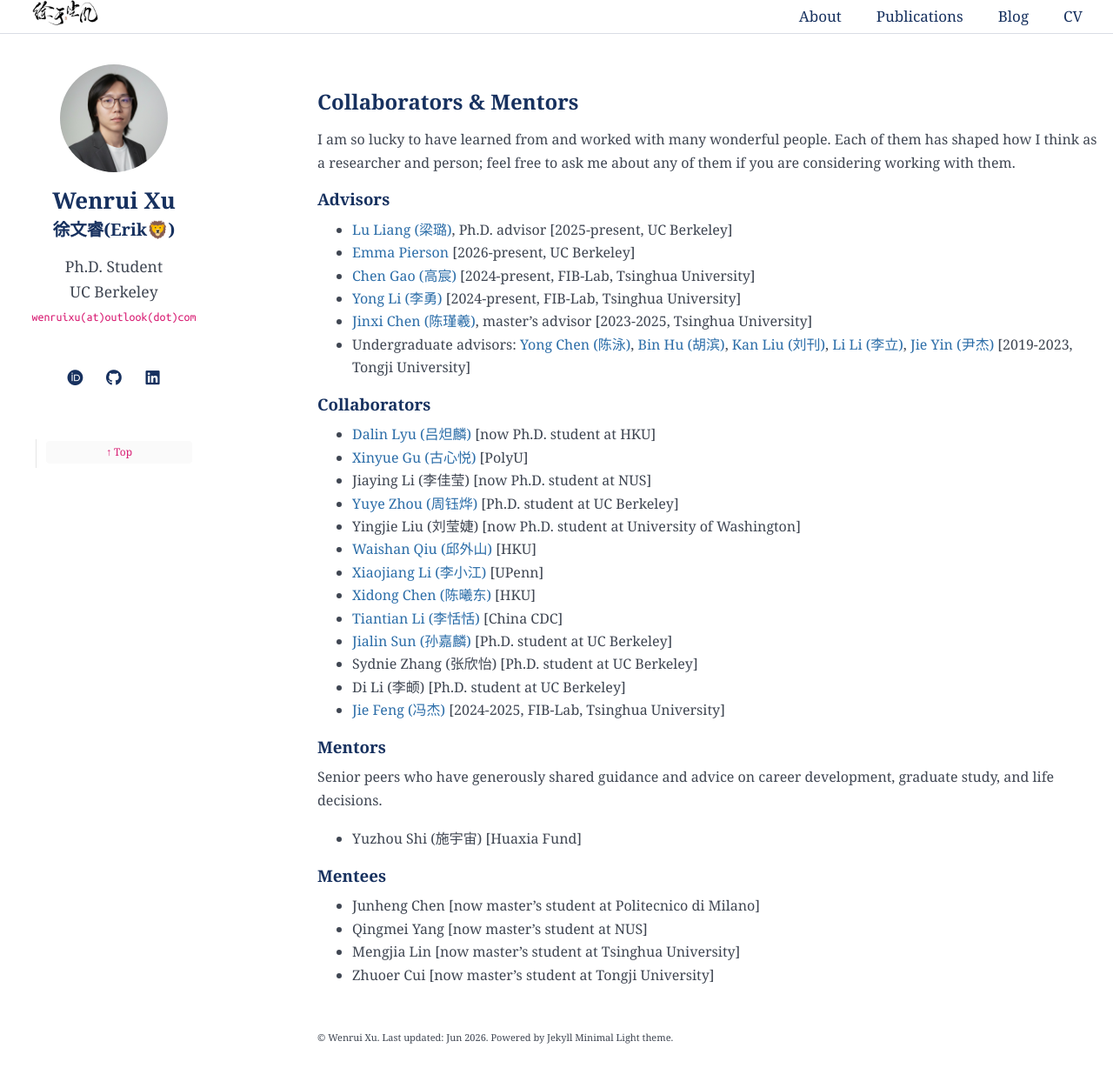
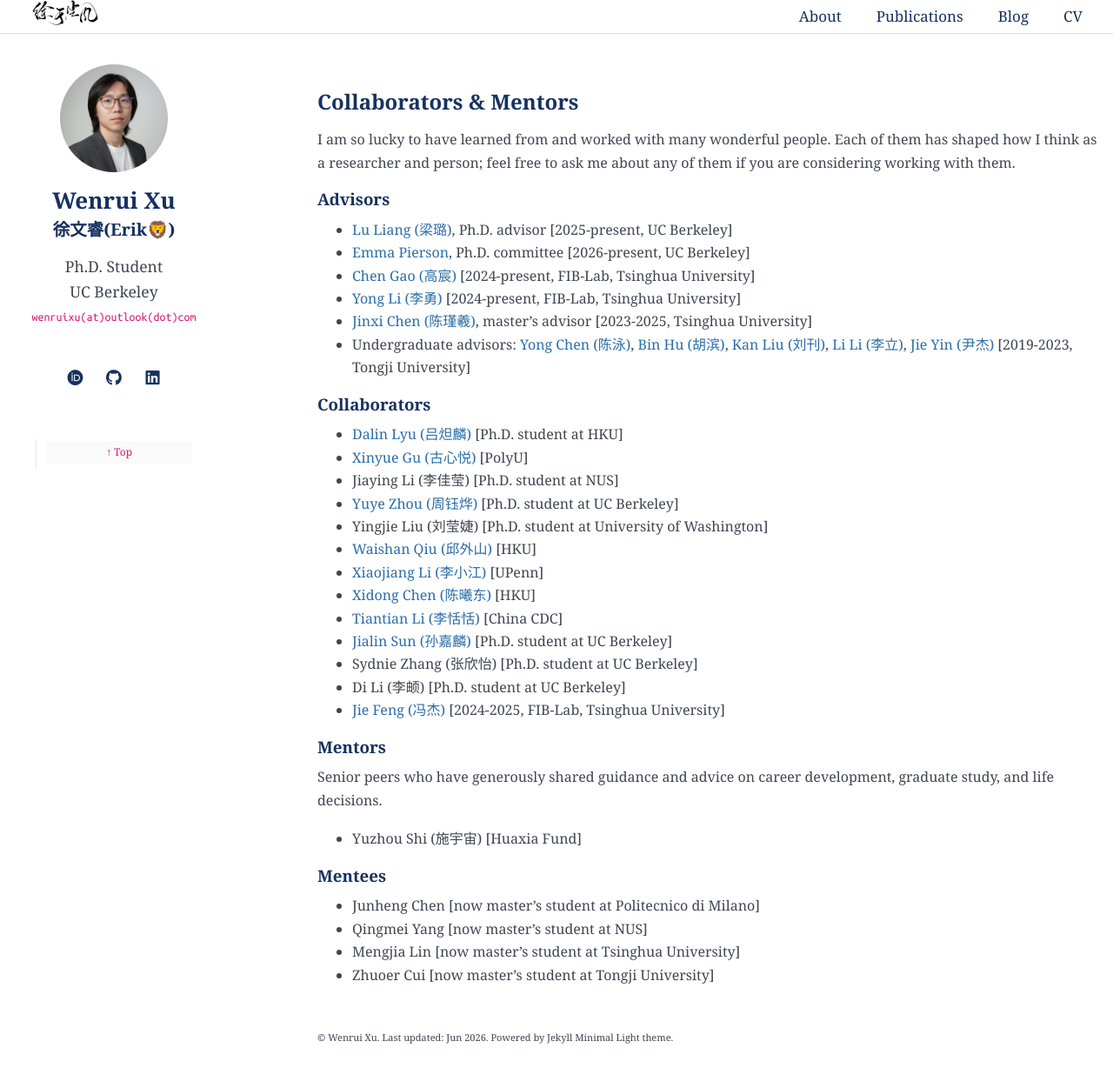
Before and after one commit to ruaruaxu/ruaruaxu.github.io, a Jekyll site: the page built from people.md, in a window 1280 px wide and 1228 px high. Shown: the whole window at 87% size. Built offline with Jekyll 4.4.1, drawn with Linux system fonts in a browser that asks for light colours; a style sheet for code colours, icons or effects is not loaded; our own code applies the rules of GitHub Pages for plain Markdown files.

Commit message:
Update collaborators and advisors notes

```diff
--- a/people.md
+++ b/people.md
@@ -9,7 +9,7 @@ I am so lucky to have learned from and worked with many wonderful people. Each o
 ### Advisors
 
 - [Lu Liang (梁璐)](https://sites.google.com/site/liang3mlab/people/prof-lu-liang), Ph.D. advisor [2025-present, UC Berkeley]
-- [Emma Pierson](https://people.eecs.berkeley.edu/~emmapierson/) [2026-present, UC Berkeley]
+- [Emma Pierson](https://people.eecs.berkeley.edu/~emmapierson/), Ph.D. committee [2026-present, UC Berkeley]
 - [Chen Gao (高宸)](https://fi.ee.tsinghua.edu.cn/~gaochen/) [2024-present, FIB-Lab, Tsinghua University]
 - [Yong Li (李勇)](https://fi.ee.tsinghua.edu.cn/~liyong/) [2024-present, FIB-Lab, Tsinghua University]
 - [Jinxi Chen (陈瑾羲)](https://www.arch.tsinghua.edu.cn/info/FArchitecture/1864), master's advisor [2023-2025, Tsinghua University]
@@ -17,11 +17,11 @@ I am so lucky to have learned from and worked with many wonderful people. Each o
 
 ### Collaborators
 
-- [Dalin Lyu (吕炟麟)](https://scholar.google.com/citations?user=igAQ0ZsAAAAJ) [now Ph.D. student at HKU]
+- [Dalin Lyu (吕炟麟)](https://scholar.google.com/citations?user=igAQ0ZsAAAAJ) [Ph.D. student at HKU]
 - [Xinyue Gu (古心悦)](https://scholar.google.com/citations?user=I7k0-jkAAAAJ) [PolyU]
-- Jiaying Li (李佳莹) [now Ph.D. student at NUS]
+- Jiaying Li (李佳莹) [Ph.D. student at NUS]
 - [Yuye Zhou (周钰烨)](https://yuyezhou.com/) [Ph.D. student at UC Berkeley]
-- Yingjie Liu (刘莹婕) [now Ph.D. student at University of Washington]
+- Yingjie Liu (刘莹婕) [Ph.D. student at University of Washington]
 - [Waishan Qiu (邱外山)](https://www.qiuwaishan.com/aboutme) [HKU]
 - [Xiaojiang Li (李小江)](https://sites.google.com/site/xiaojiangligis/) [UPenn]
 - [Xidong Chen (陈曦东)](https://www.researchgate.net/profile/Xidong-Chen-2) [HKU]
```
